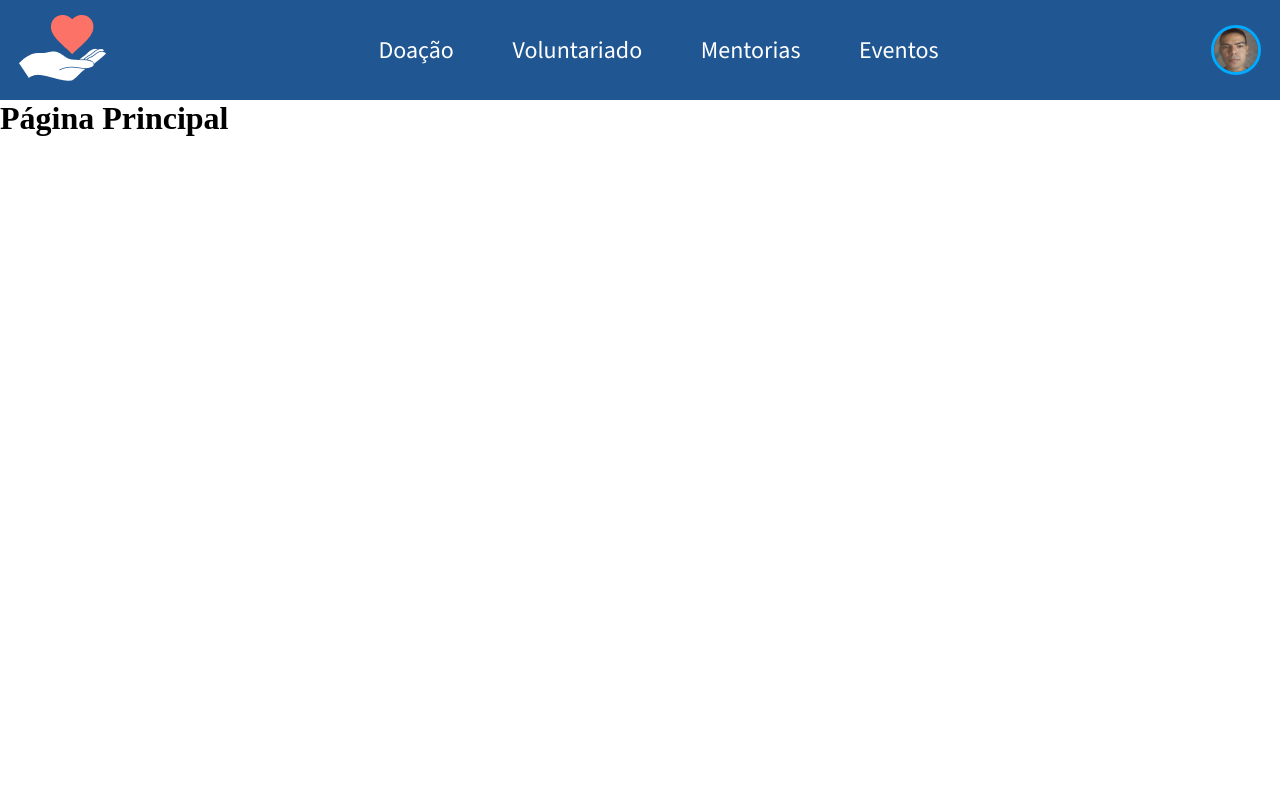
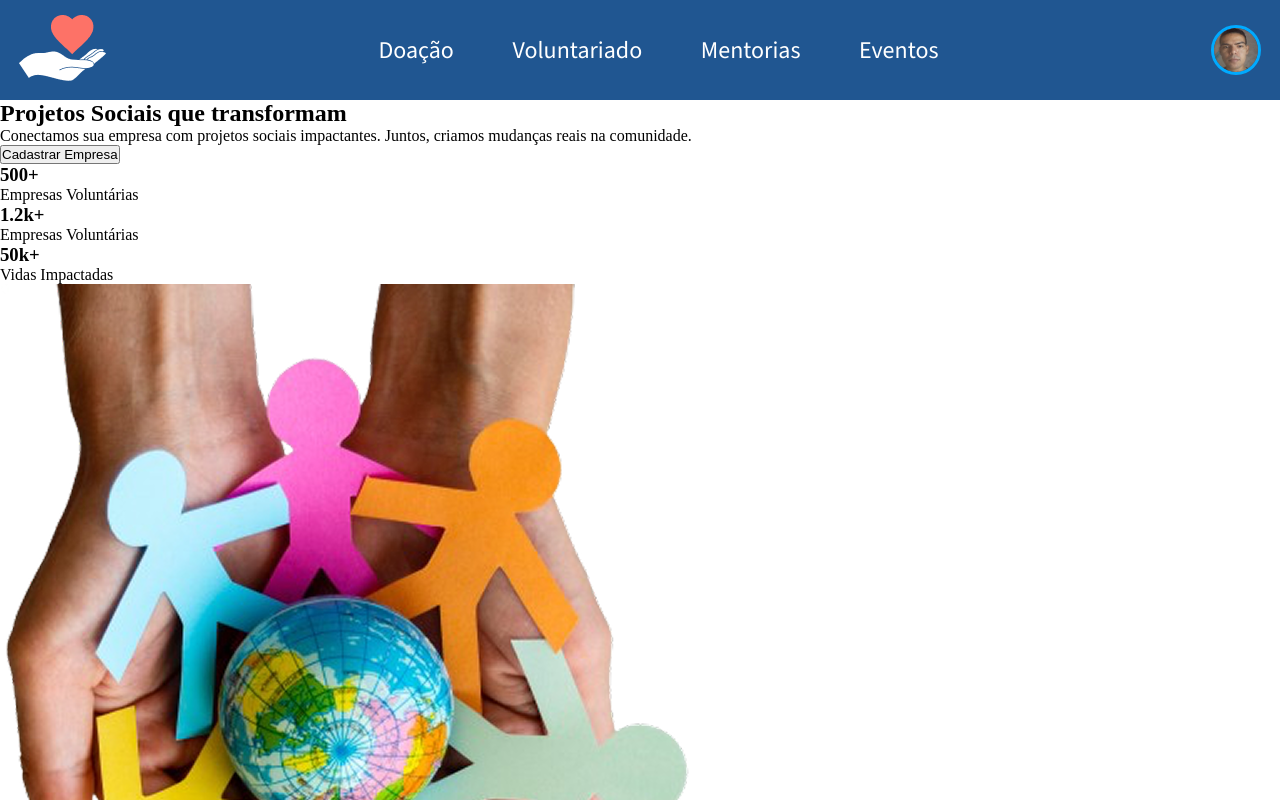
Before and after one commit to laecio22/Connect, a React (Vite) app: page / in a window 1280 px wide. Shown: the top 800 px of the page. Built offline with nearby package versions, Linux system fonts and the light colour scheme.

Commit message:
feat:(Home.jsx): Estruturação  do  html  da  página  Home

```diff
--- a/src/pages/home/Home.jsx
+++ b/src/pages/home/Home.jsx
@@ -1,9 +1,36 @@
-
+import ImagemPrincipal from "../../assets/images/imgPrincipal.png";
 const Home = () => {
   return (
-    <div>
-      <h1>Página Principal</h1>
-    </div>
+    <section>
+      <div>
+        <h1>Projetos Sociais que transformam</h1>
+        <div>
+          Conectamos sua empresa com projetos sociais impactantes. Juntos,
+          criamos mudanças reais na comunidade.
+        </div>
+        <button>Cadastrar Empresa</button>
+        <div>
+          <article>
+            <h3>500+</h3>
+            <p>Empresas Voluntárias</p>
+          </article>
+          <article>
+            <h3>1.2k+</h3>
+            <p>Empresas Voluntárias</p>
+          </article>
+          <article>
+            <h3>50k+</h3>
+            <p>Vidas Impactadas</p>
+          </article>
+        </div>
+      </div>
+      <div>
+        <img
+          src={ImagemPrincipal}
+          alt="Imagem mãos  segurando  bonecos dando  as  mãos ao redor de um globo terrestre"
+        />
+      </div>
+    </section>
   );
 };
 
--- a/src/styles/_colors.scss
+++ b/src/styles/_colors.scss
@@ -4,3 +4,4 @@ $color-blue-light:#00aaff;
 $color-white: #fff;
 $color-black: #000;
 $color-gray: #c8c5c5;
+$color-red: #FD7267;
```
Also changed, not shown: src/assets/images/imgPrincipal.png (added).
